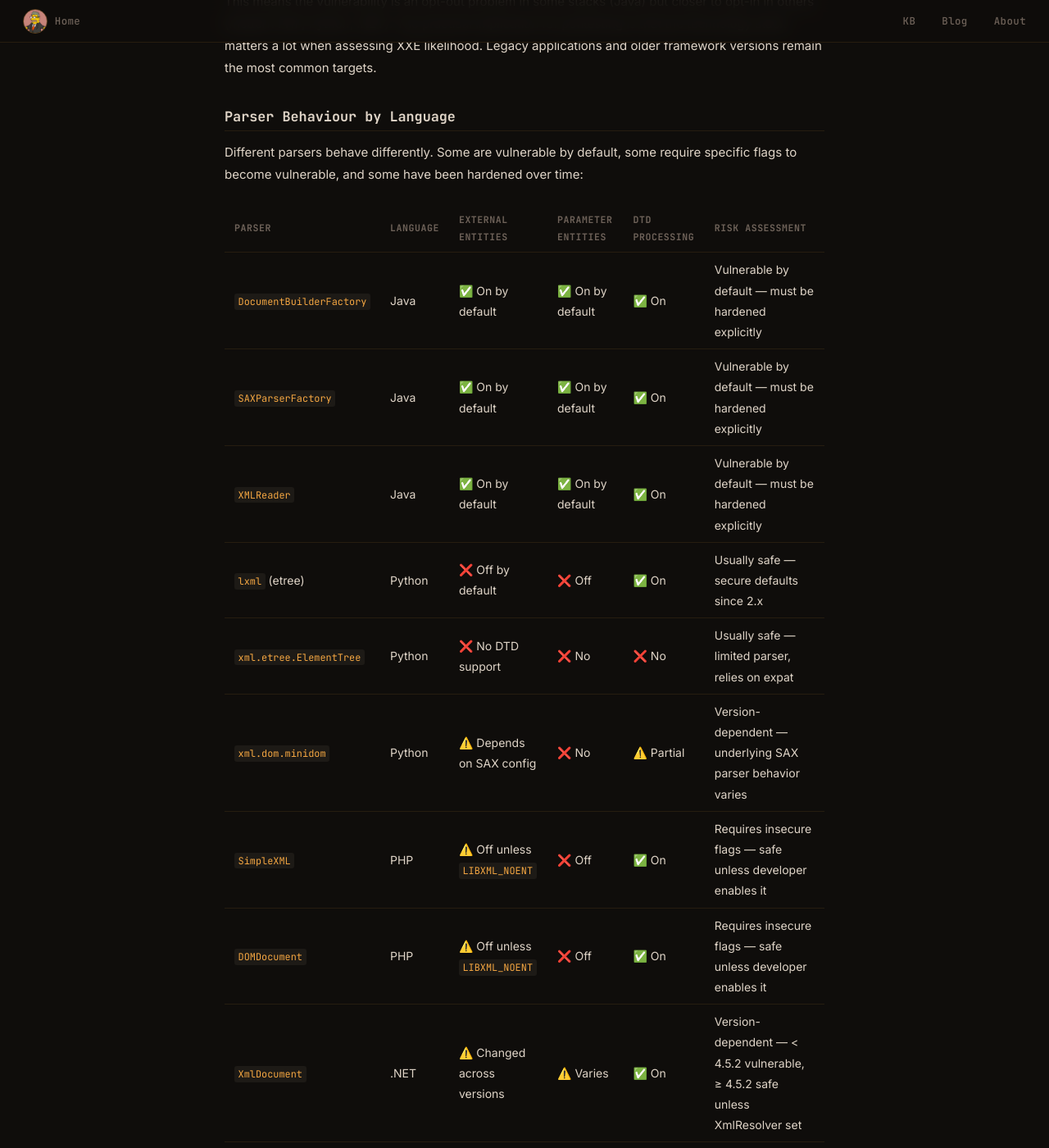
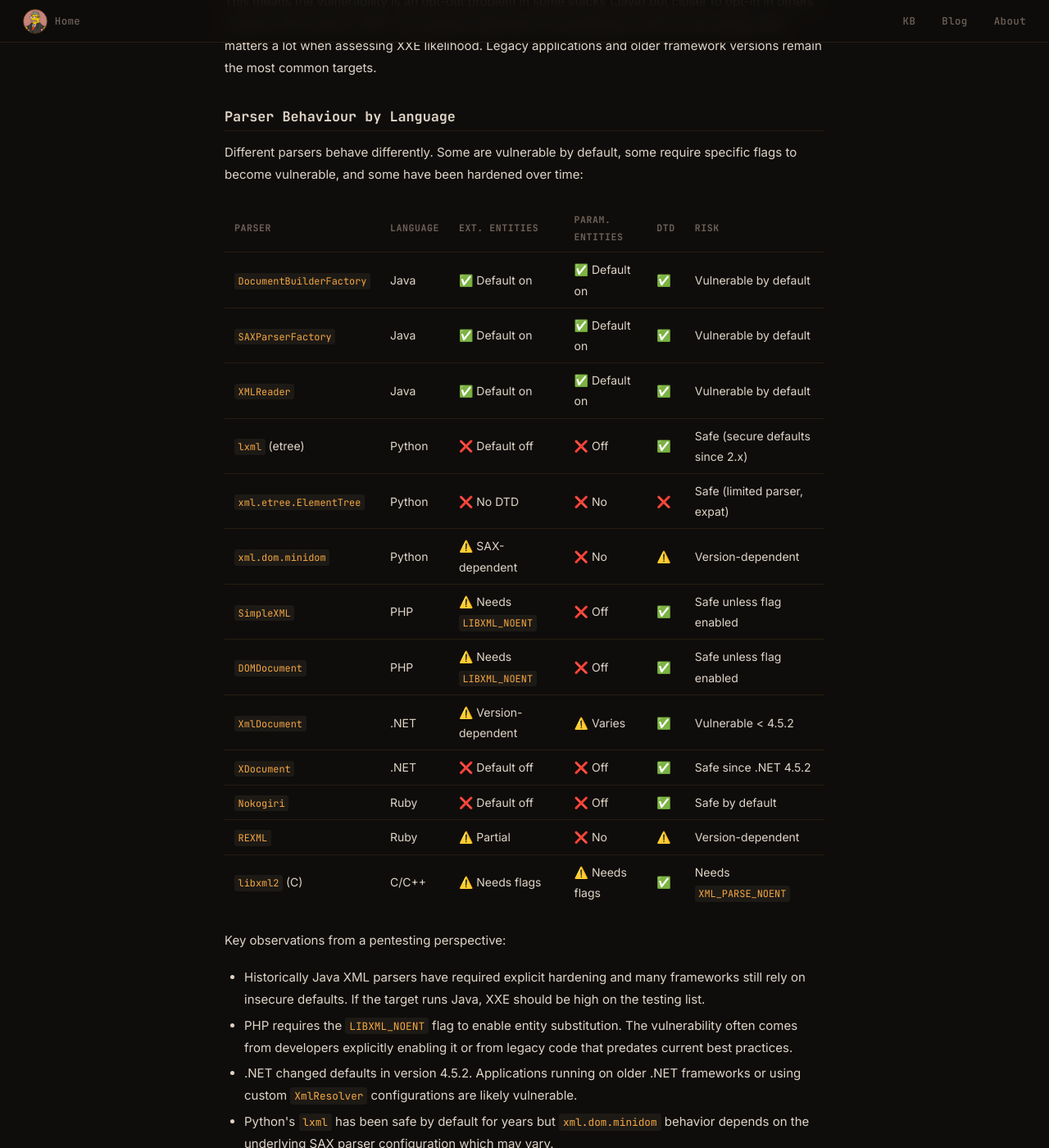
Before and after one commit to HansMolemanPNG/hansmolemanpng.github.io, an MkDocs documentation site: the page built from docs/kb/injection-attacks/xxe.md, in a window 1280 px wide and 1400 px high, scrolled down 3645 px. Shown: the whole window at 82% size. Built offline with MkDocs 1.6.1, drawn with Linux system fonts in a browser that asks for light colours; some of the changed text lies outside the part shown.

Commit message:
Fix oversized parser behaviour table in XXE post
Shorten column headers and cell text in 'Parser Behaviour by Language'
table to reduce horizontal width. Renamed 'Risk Assessment' to 'Risk',
abbreviated column names, and condensed cell content.

```diff
--- a/docs/kb/injection-attacks/xxe.md
+++ b/docs/kb/injection-attacks/xxe.md
@@ -121,21 +121,21 @@ This means the vulnerability is an opt-out problem in some stacks (Java) but clo
 
 Different parsers behave differently. Some are vulnerable by default, some require specific flags to become vulnerable, and some have been hardened over time:
 
-| Parser | Language | External Entities | Parameter Entities | DTD Processing | Risk Assessment |
-|--------|----------|------------------|--------------------|----------------|-----------------|
-| `DocumentBuilderFactory` | Java | ✅ On by default | ✅ On by default | ✅ On | Vulnerable by default — must be hardened explicitly |
-| `SAXParserFactory` | Java | ✅ On by default | ✅ On by default | ✅ On | Vulnerable by default — must be hardened explicitly |
-| `XMLReader` | Java | ✅ On by default | ✅ On by default | ✅ On | Vulnerable by default — must be hardened explicitly |
-| `lxml` (etree) | Python | ❌ Off by default | ❌ Off | ✅ On | Usually safe — secure defaults since 2.x |
-| `xml.etree.ElementTree` | Python | ❌ No DTD support | ❌ No | ❌ No | Usually safe — limited parser, relies on expat |
-| `xml.dom.minidom` | Python | ⚠️ Depends on SAX config | ❌ No | ⚠️ Partial | Version-dependent — underlying SAX parser behavior varies |
-| `SimpleXML` | PHP | ⚠️ Off unless `LIBXML_NOENT` | ❌ Off | ✅ On | Requires insecure flags — safe unless developer enables it |
-| `DOMDocument` | PHP | ⚠️ Off unless `LIBXML_NOENT` | ❌ Off | ✅ On | Requires insecure flags — safe unless developer enables it |
-| `XmlDocument` | .NET | ⚠️ Changed across versions | ⚠️ Varies | ✅ On | Version-dependent — < 4.5.2 vulnerable, ≥ 4.5.2 safe unless XmlResolver set |
-| `XDocument` | .NET | ❌ Off by default | ❌ Off | ✅ On | Usually safe — since .NET 4.5.2 |
-| `Nokogiri` | Ruby | ❌ Off by default | ❌ Off | ✅ On | Usually safe — treats documents as untrusted by default |
-| `REXML` | Ruby | ⚠️ Partial support | ❌ No | ⚠️ Partial | Version-dependent — partial and inconsistent support |
-| `libxml2` (C) | C/C++ | ⚠️ Off unless flags set | ⚠️ Off unless flags | ✅ On | Requires insecure flags — `XML_PARSE_NOENT` or similar |
+| Parser | Language | Ext. Entities | Param. Entities | DTD | Risk |
+|--------|----------|--------------|-----------------|-----|------|
+| `DocumentBuilderFactory` | Java | ✅ Default on | ✅ Default on | ✅ | Vulnerable by default |
+| `SAXParserFactory` | Java | ✅ Default on | ✅ Default on | ✅ | Vulnerable by default |
+| `XMLReader` | Java | ✅ Default on | ✅ Default on | ✅ | Vulnerable by default |
+| `lxml` (etree) | Python | ❌ Default off | ❌ Off | ✅ | Safe (secure defaults since 2.x) |
+| `xml.etree.ElementTree` | Python | ❌ No DTD | ❌ No | ❌ | Safe (limited parser, expat) |
+| `xml.dom.minidom` | Python | ⚠️ SAX-dependent | ❌ No | ⚠️ | Version-dependent |
+| `SimpleXML` | PHP | ⚠️ Needs `LIBXML_NOENT` | ❌ Off | ✅ | Safe unless flag enabled |
+| `DOMDocument` | PHP | ⚠️ Needs `LIBXML_NOENT` | ❌ Off | ✅ | Safe unless flag enabled |
+| `XmlDocument` | .NET | ⚠️ Version-dependent | ⚠️ Varies | ✅ | Vulnerable < 4.5.2 |
+| `XDocument` | .NET | ❌ Default off | ❌ Off | ✅ | Safe since .NET 4.5.2 |
+| `Nokogiri` | Ruby | ❌ Default off | ❌ Off | ✅ | Safe by default |
+| `REXML` | Ruby | ⚠️ Partial | ❌ No | ⚠️ | Version-dependent |
+| `libxml2` (C) | C/C++ | ⚠️ Needs flags | ⚠️ Needs flags | ✅ | Needs `XML_PARSE_NOENT` |
 
 Key observations from a pentesting perspective:
 
```
